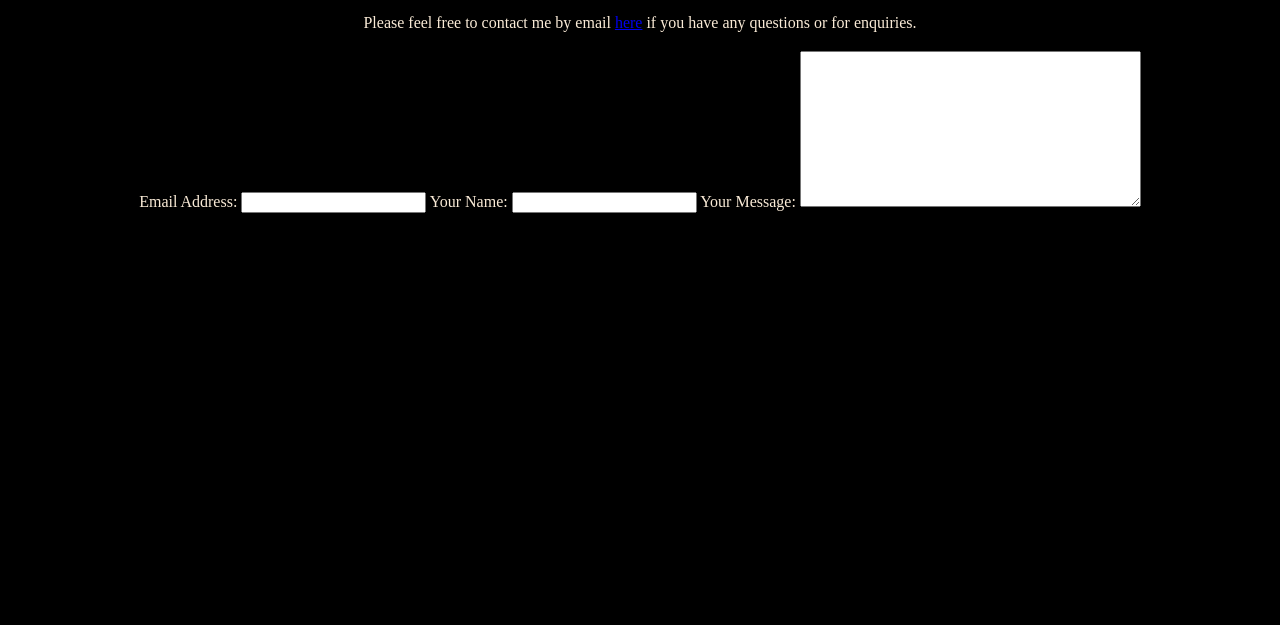
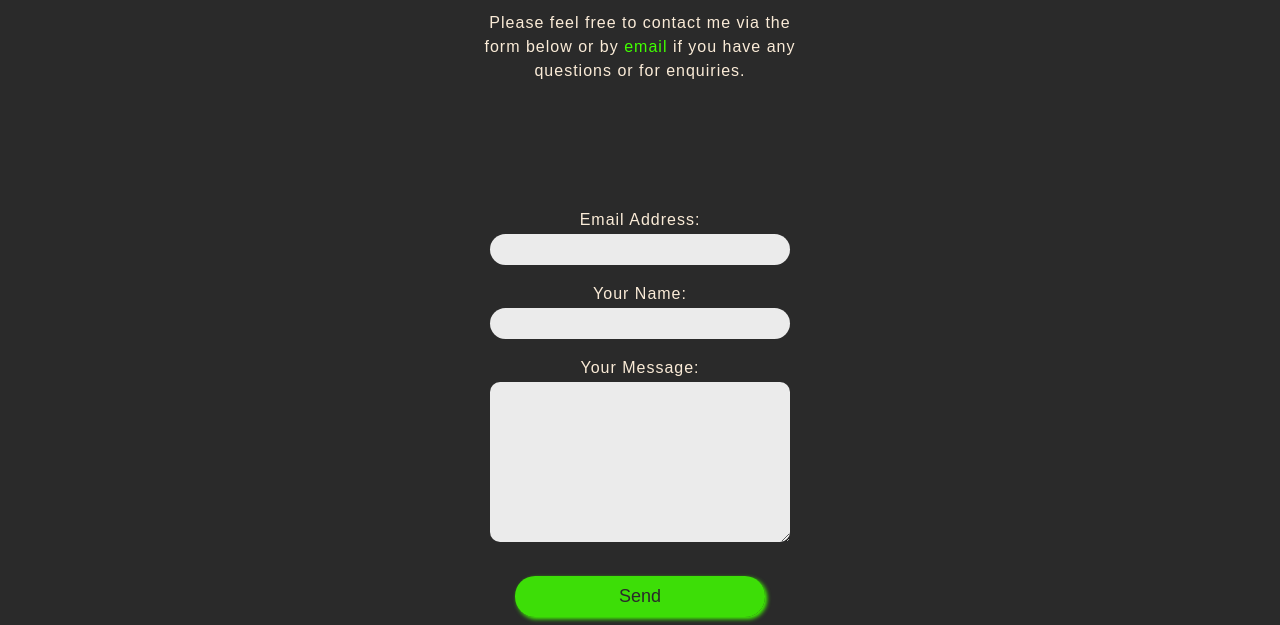
Before and after one commit to nathan-bark/Portfolio, a plain HTML site: page contact/contact.html in a window 1280 px wide. Shown: the part 175-800 px from the top of the page. Drawn offline with Linux system fonts and the light colour scheme; a web font is replaced by a local one.

Commit message:
Contact page form layout and styling

```diff
--- a/contact/contact.html
+++ b/contact/contact.html
@@ -27,17 +27,34 @@
     <h2>Contact Details</h2>
     <div class="contacts">
       <p>
-        Please feel free to contact me by email <a href="mailto: nathanbark4@gmail.com">here</a> if you have any questions or for
-        enquiries.
+        Please feel free to contact me via the form below or by
+        <a href="mailto: nathanbark4@gmail.com">email</a> if you have any
+        questions or for enquiries.
       </p>
 
-      <form action="https://getform.io/f/a428cfaa-55f7-4297-8900-565fefd3c7fb" method="post">
-        <label for="email">Email Address:</label>
-        <input type="email" name="email" required>
-        <label for="name">Your Name:</label>
-        <input type="text" name="name" required>
-        <label for="message">Your Message:</label>
-        <textarea name="message" id="" cols="40" rows="10" required></textarea>
+      <form
+        action="https://getform.io/f/a428cfaa-55f7-4297-8900-565fefd3c7fb"
+        method="post"
+      >
+        <div class="email">
+          <label for="email">Email Address:</label>
+          <input type="email" name="email" required />
+        </div>
+        <div class="name">
+          <label for="name">Your Name:</label>
+          <input type="text" name="name" required />
+        </div>
+        <div class="message">
+          <label for="message">Your Message:</label>
+          <textarea
+            name="message"
+            id=""
+            cols="40"
+            rows="10"
+            required
+          ></textarea>
+          <input type="submit" value="Send" class="submit-btn">
+        </div>
       </form>
     </div>
   </body>
--- a/style.css
+++ b/style.css
@@ -5,9 +5,10 @@
 body {
   margin: 0;
   padding: 0;
-  background-color: black;
+  background-color: #2a2a2a;
   color: antiquewhite;
-
+  font-family: "Cabin Condensed", sans-serif;
+  letter-spacing: 1px;
 }
 
 header {
@@ -77,6 +78,102 @@ h1 {
   padding-right: 1rem;
 }
 
+.contacts p {
+  width: 325px;
+  margin: auto;
+}
+
+form {
+  display: flex;
+  flex-direction: column;
+  align-items: center;
+  justify-content: center;
+  margin-top: 10%;
+}
+
+.email, .name, .message {
+  width: 300px;
+
+}
+
+.email input {
+  width: 300px;
+  border-radius: 20px;
+  padding: 8px;
+  padding-left: 15px;
+  margin: 5px 0 20px 0;
+  outline: none;
+  border: none;
+  background-color: #ebebeb;
+  color: #2a2a2a;
+  font-family: 'Courier New', Courier, monospace;
+}
+
+ input:focus, textarea:focus {
+  box-shadow: 2px 2px 4px #ff0000, -2px -2px 4px #ff0000, 2px -2px 4px #ff0000,
+  -2px 2px 4px #ff0000;
+}
+
+.name input {
+  width: 300px;
+  border-radius: 20px;
+  padding: 8px;
+  padding-left: 15px;
+  margin: 5px 0 20px 0;
+  outline: none;
+  border: none;
+  background-color: #ebebeb;
+  color: #2a2a2a;
+  font-family:'Courier New', Courier, monospace;
+}
+
+.message textarea {
+  width: 300px;
+  margin-top: 5px;
+  padding: 5px;
+  padding-left: 10px;
+  font-family: 'Courier New', Courier, monospace;
+  outline: none;
+  border: none;
+  background-color: #ebebeb;
+  color: #2a2a2a;
+  border-radius: 10px;
+  resize: vertical;
+}
+
+.contacts a {
+  text-decoration: none;
+  color: #41ff00;
+}
+
+.submit-btn {
+  width: 250px;
+  padding: 10px;
+  margin-top: 30px;
+  border-radius: 20px;
+  outline: none;
+  border: none;
+  box-shadow: 2px 2px 4px #41ff00;
+  background-color: #40ff00d7;
+  color: #2a2a2a;
+  font-family: "Cabin Condensed", sans-serif;
+  font-size: 18px;
+  cursor: pointer;
+  transition: transform 0.2s;
+}
+
+.submit-btn:hover {
+  transform: scale(0.9);
+  background-color: #40ff008d;
+  box-shadow: none;
+}
+
+.submit-btn:active {
+  transform: scale(1);
+  background-color: hwb(105 67% 0%);
+  color: #2a2a2a;
+}
+
 
 
 @media screen and (min-width: 580px) {
```
